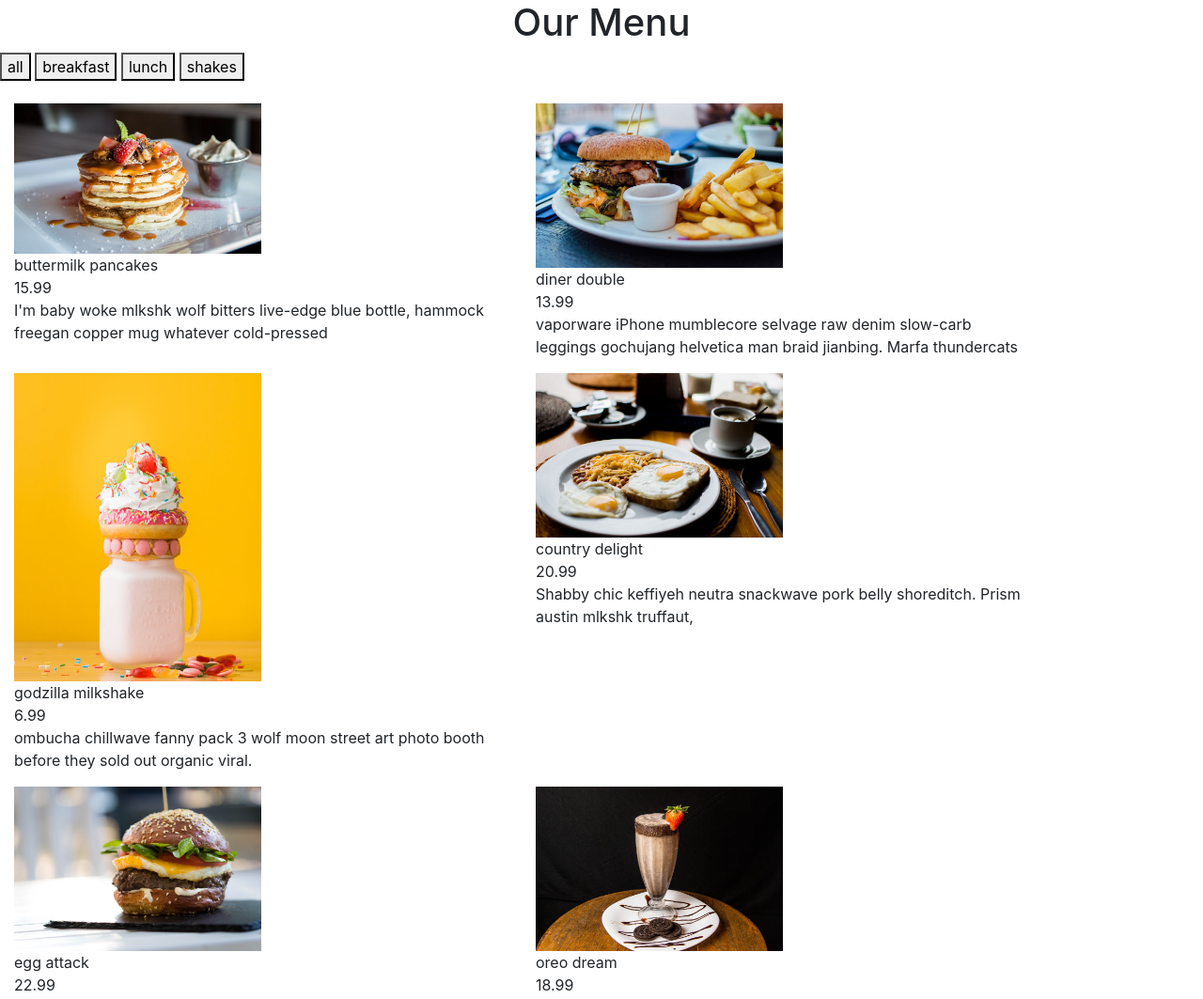
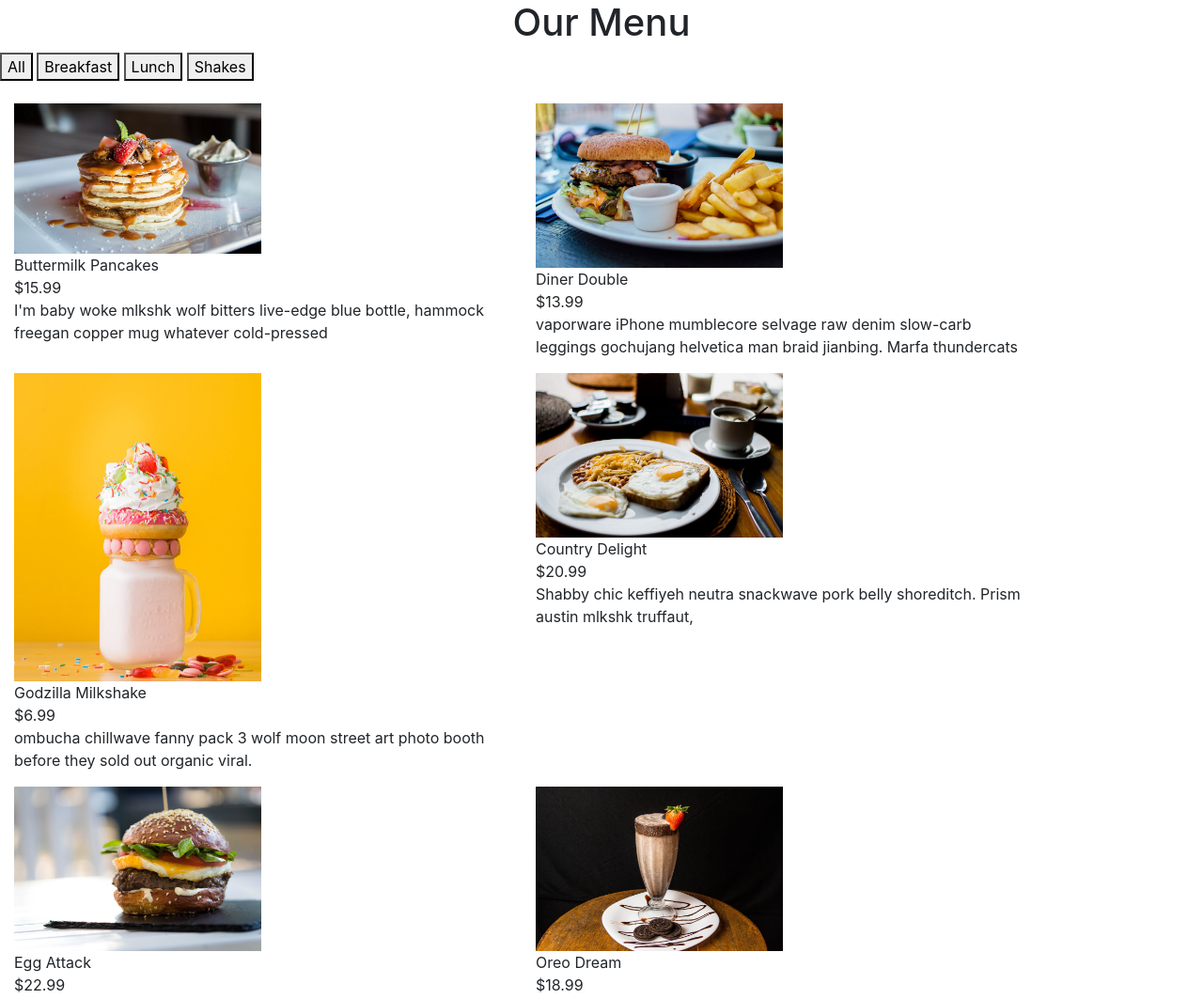
Before and after one commit to amysujunglee/filter-items, a plain HTML site: page index.html in a window 1280 px wide. Shown: the top 1063 px of the page at 94% size. Drawn offline with nearby package versions, Linux system fonts and the light colour scheme.

Commit message:
editing main function and styles

```diff
--- a/app.js
+++ b/app.js
@@ -81,19 +81,16 @@ const menu = [
   }
 ];
 
-// create menu array - 10 menus
 // select the items
-// disply menus when the browser is loaded
 const container = document.querySelector(".container");
-const btnContainer = document.querySelector(".btn-container");
 const filterBtns = document.querySelectorAll(".filter-btn");
 
-// load items
+// load the menus
 window.addEventListener("DOMContentLoaded", function() {
   displayMenuItems(menu);
 });
 
-// filter items
+// filter the menus by category
 filterBtns.forEach(function(btn) {
   btn.addEventListener("click", function(e) {
     const category = e.currentTarget.dataset.id;
@@ -112,15 +109,16 @@ filterBtns.forEach(function(btn) {
 
 // create a reusable function to display menus
 function displayMenuItems(menuItems) {
-  let displayMenu = menuItems
-    .map(function(item) {
+  let displayMenus = menuItems
+    .map(function(menuItem) {
       return `<article class="col-6">
-    <img src="${item.img}" alt="" />
-    <p class="mb-0">${item.title}</p>
-    <p class="mb-0">${item.price}</p>
-    <p class="desc">${item.desc}</p>
+    <img src="${menuItem.img}" alt="" />
+    <p class="mb-0 text-capitalize">${menuItem.title}</p>
+    <p class="mb-0">$${menuItem.price}</p>
+    <p class="desc">${menuItem.desc}</p>
   </article>`;
     })
     .join("");
-  container.innerHTML = displayMenu;
+
+  container.innerHTML = displayMenus;
 }
--- a/styles.css
+++ b/styles.css
@@ -1,6 +1,6 @@
 img {
   width: 50%;
 }
-.button-container {
-  margin: 0 atuo;
+button {
+  text-transform: capitalize;
 }
```
